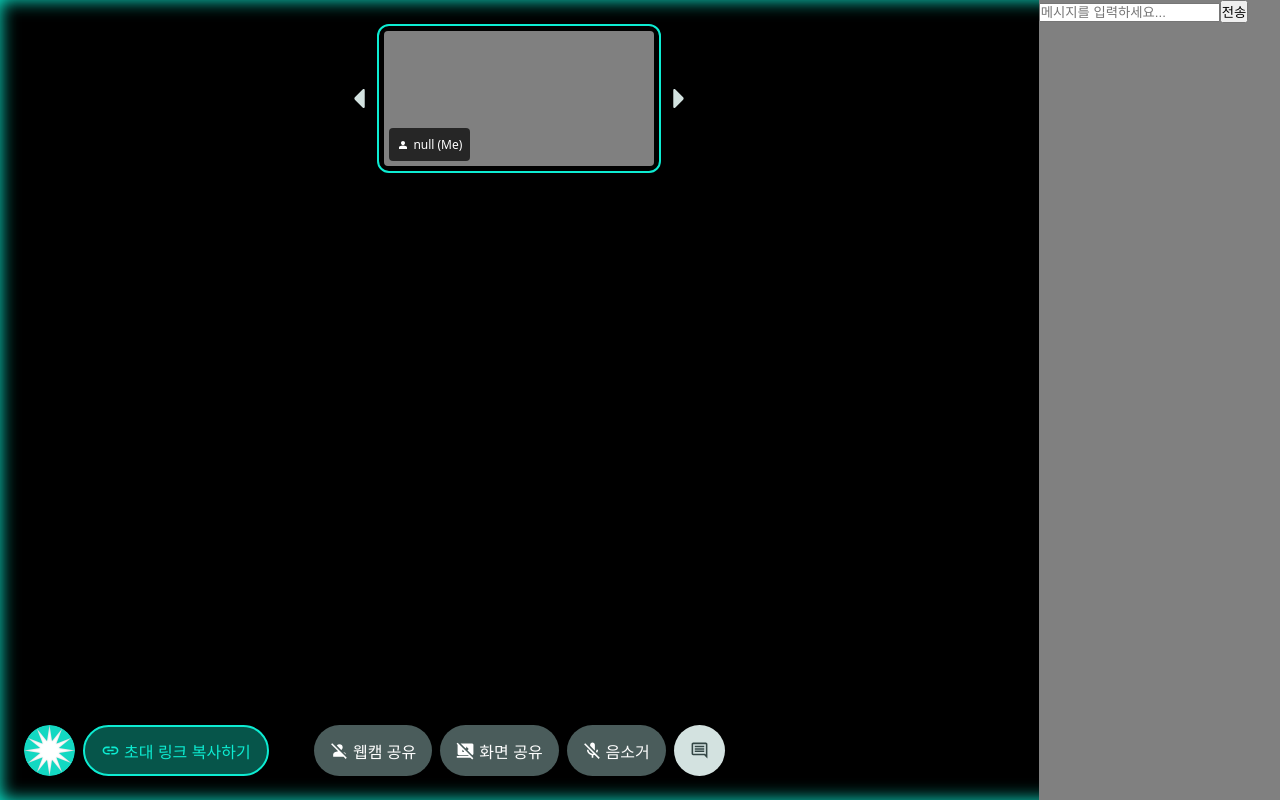
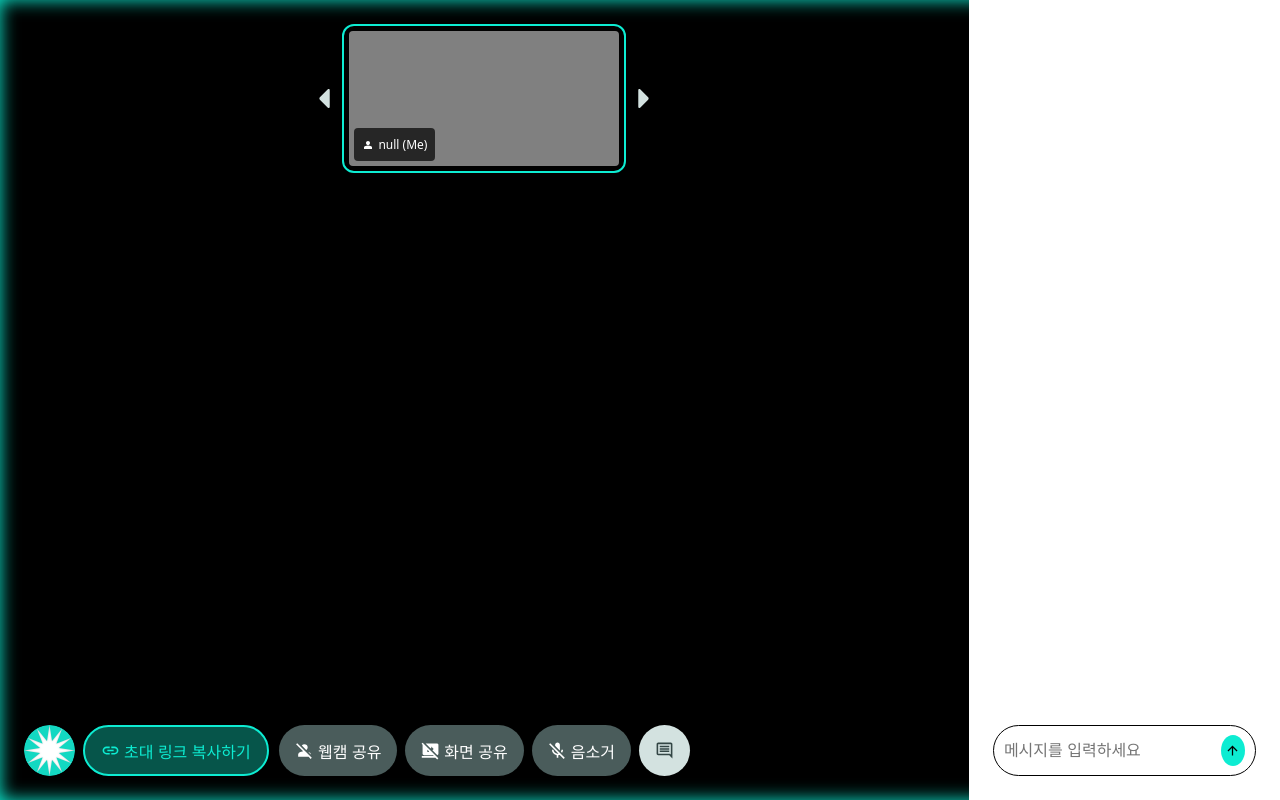
Before and after one commit to DUKY8N/showmy-app, a Next.js app: page /room in a window 1280 px wide. Both pictures are taken after a click on the button 819 px from the left and 750 px from the top of the page. Built offline with nearby package versions, Linux system fonts and the light colour scheme.

Commit message:
feat: SendMessageForm 컴포넌트 구현 및 임시 input 대체

```diff
--- a/app/room/page.module.css
+++ b/app/room/page.module.css
@@ -68,12 +68,23 @@
 }
 
 .chat-container {
+  position: relative;
   display: none;
-  width: 300px;
+  width: 400px;
   height: 100%;
-  background: gray;
+  padding: var(--spacing-lg);
+  background: white;
   color: black;
 }
 .chat-container.show {
   display: unset;
 }
+
+.chat-container .send-message-form {
+  position: absolute;
+  bottom: 24px;
+  width: auto;
+  left: 0;
+  right: 0;
+  margin: 0 24px;
+}
--- a/app/room/page.tsx
+++ b/app/room/page.tsx
@@ -9,6 +9,7 @@ import PillButton from '@/components/PillButton';
 import LogoIconButton from '@/components/LogoIconButton';
 import useSocketStore from '@/store/useCommunicationStore';
 import useVideoStreams from '@/hooks/useVideoStreams';
+import SendMessageForm from '@/components/SendMessageForm';
 
 const PageContent = () => {
   const { participants = [], localStreams } = useSocketStore();
@@ -277,7 +278,6 @@ const UserControlButtons = () => {
 
 const ChatContainer = () => {
   const { messages, sendMessage, isChatOpen } = useSocketStore();
-  const [newMessage, setNewMessage] = useState('');
   const messagesEndRef = useRef<HTMLDivElement>(null);
 
   const scrollToBottom = () => {
@@ -288,12 +288,8 @@ const ChatContainer = () => {
     scrollToBottom();
   }, [messages]);
 
-  const handleSubmit = (e: React.FormEvent) => {
-    e.preventDefault();
-    if (newMessage.trim()) {
-      sendMessage(newMessage.trim());
-      setNewMessage('');
-    }
+  const handleSubmit = (message: string) => {
+    sendMessage(message);
   };
 
   return (
@@ -315,18 +311,7 @@ const ChatContainer = () => {
         ))}
         <div ref={messagesEndRef} />
       </div>
-      <form onSubmit={handleSubmit} className={styles['chat-input-form']}>
-        <input
-          type="text"
-          value={newMessage}
-          onChange={(e) => setNewMessage(e.target.value)}
-          placeholder="메시지를 입력하세요..."
-          className={styles['chat-input']}
-        />
-        <button type="submit" className={styles['chat-submit']}>
-          전송
-        </button>
-      </form>
+      <SendMessageForm onSubmit={handleSubmit} className={styles['send-message-form']} />
     </div>
   );
 };
--- /dev/null
+++ b/components/SendMessageForm.module.css
@@ -0,0 +1,38 @@
+.send-message-form {
+  display: flex;
+  align-items: center;
+  gap: 10px;
+  box-sizing: border-box;
+  width: 100%;
+  height: fit-content;
+  padding: 0 10px;
+  border: 1px solid black;
+  border-radius: 999999px;
+}
+
+.send-message-form input {
+  flex-grow: 1;
+  min-height: calc(51px - 2px);
+  padding: 0;
+  margin: 0;
+  border-radius: 4px;
+  border: none;
+  font-size: var(--font-size-md);
+  background: none;
+  outline: none;
+  box-shadow: none;
+}
+
+.send-message-form button {
+  display: flex;
+  align-items: center;
+  justify-content: center;
+  width: 31px;
+  height: 31px;
+  border-radius: 50%;
+  padding: 0;
+  margin: 0;
+  background: var(--semantic-primary-color);
+  border: none;
+  cursor: pointer;
+}
--- /dev/null
+++ b/components/SendMessageForm.tsx
@@ -0,0 +1,34 @@
+import React from 'react';
+import styles from './SendMessageForm.module.css';
+import Image from 'next/image';
+
+type SendMessageFormProps = {
+  onSubmit?: (message: string) => void;
+  className?: string;
+};
+
+const SendMessageForm = ({ onSubmit, className }: SendMessageFormProps) => {
+  const inputRef = React.useRef<HTMLInputElement>(null);
+
+  const handleSubmit = (event: React.FormEvent<HTMLFormElement>) => {
+    event.preventDefault();
+
+    if (inputRef.current) {
+      const message = inputRef.current.value.trim();
+      if (message && onSubmit) onSubmit(message);
+
+      inputRef.current.value = '';
+    }
+  };
+
+  return (
+    <form className={`${styles['send-message-form']} ${className}`} onSubmit={handleSubmit}>
+      <input type="text" placeholder="메시지를 입력하세요" ref={inputRef} />
+      <button type="submit">
+        <Image src="/arrow-upward-black.svg" alt="send" width={15} height={15} />
+      </button>
+    </form>
+  );
+};
+
+export default SendMessageForm;
```
Also changed, not shown: public/arrow-upward-black.svg (added).
